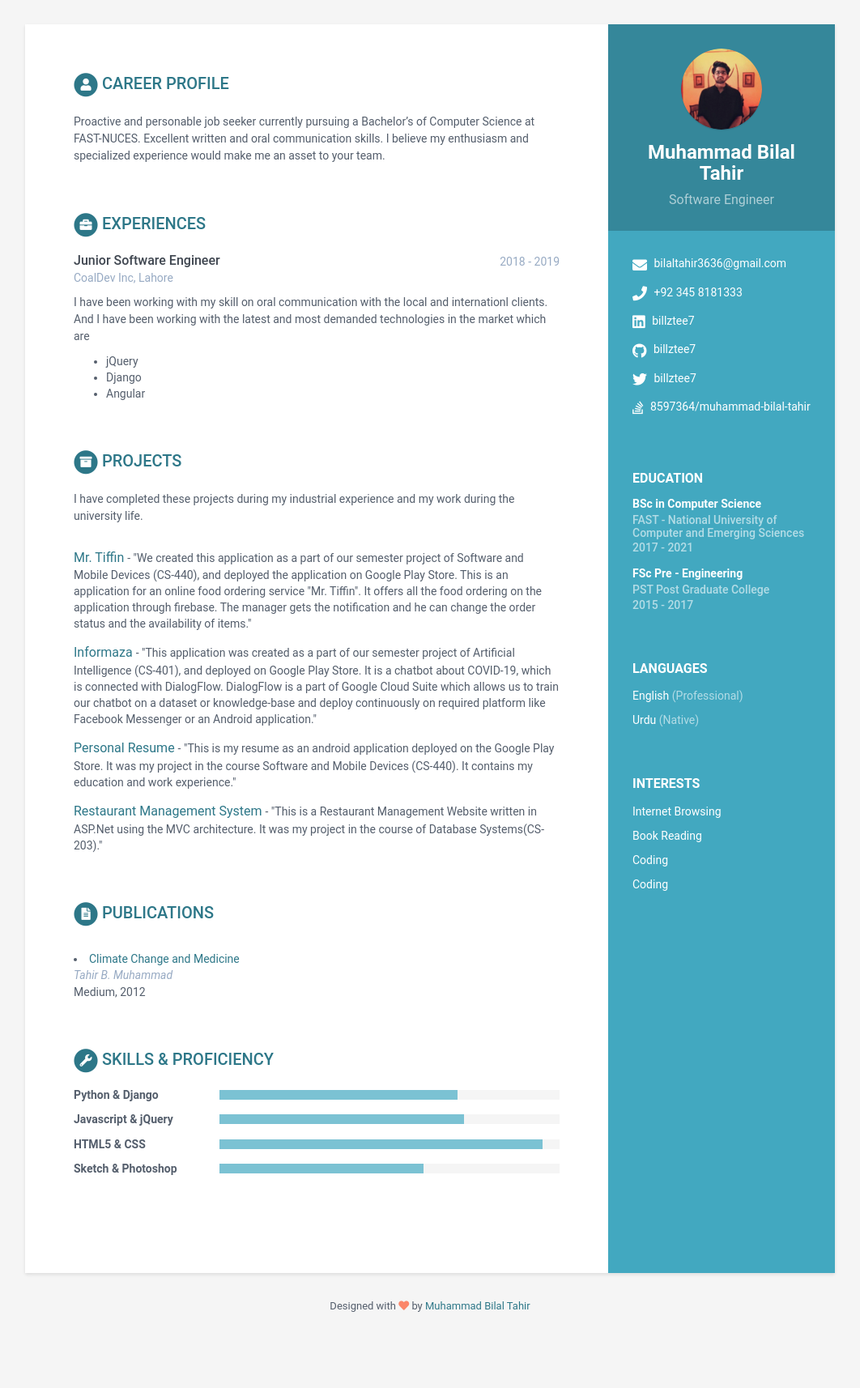
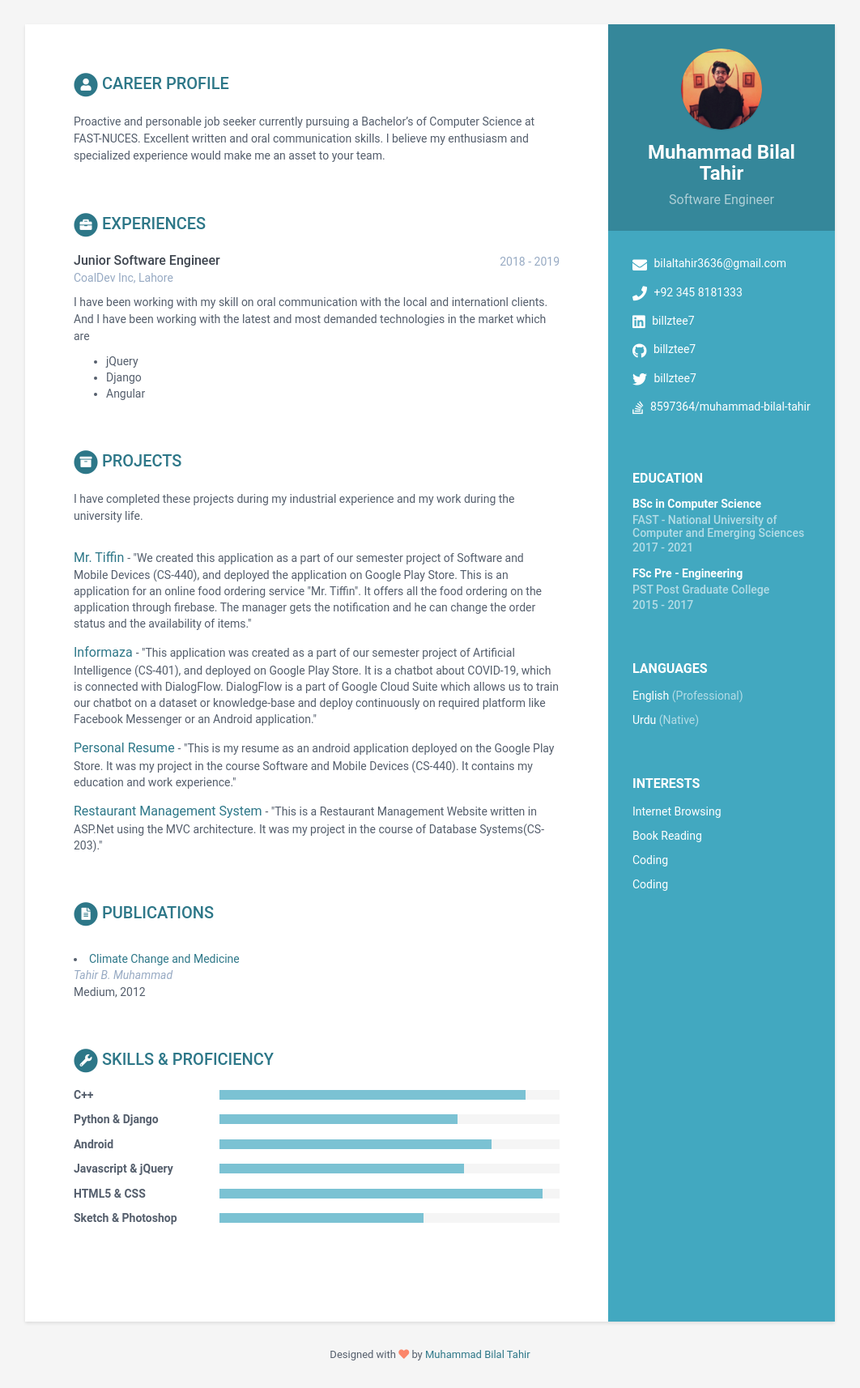
Before and after one commit to bilaltahir2178/bilaltahir2178.github.io, a Jekyll site: the page built from index.html, in a window 1280 px wide. Shown: the whole page at 81% size, without its empty margins (109-1171 px from the left). Built offline with Jekyll 4.4.1, drawn with Linux system fonts in a browser that asks for light colours; before the commit the page ends 1653 px from its top, so only the background shows below that.

Commit message:
Added skills -C++- and -Android-

```diff
--- a/_data/data.yml
+++ b/_data/data.yml
@@ -111,8 +111,14 @@ skills:
     title: Skills &amp; Proficiency
 
     toolset:
+      - name: C++
+        level: 90%
+
       - name: Python & Django
         level: 70%
+
+      - name: Android
+        level: 80%
 
       - name: Javascript & jQuery
         level: 72%
```
